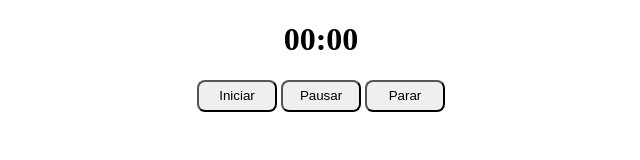
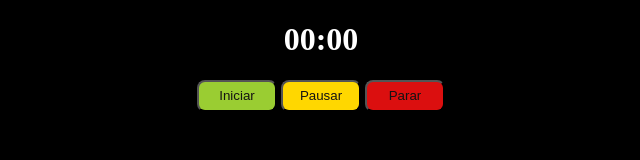
Before and after one commit to danizelrocha/Cronometro_JS, a plain HTML site: page index.html in a window 1280 px wide. Shown: the whole page, without its empty margins (319-959 px from the left). Drawn offline with Linux system fonts and the light colour scheme.

Commit message:
Cronômetro -html-css

```diff
--- a/css/styles.css
+++ b/css/styles.css
@@ -1,3 +1,11 @@
+body{
+    background: #000;
+}
+
+h1{
+    color: white;
+}
+
 div{
     text-align: center;
 }
@@ -7,4 +15,22 @@ button{
     width: 5rem;
     cursor: pointer;
     border-radius: 8px;
+    color: rgb(20, 19, 19);
 }
+
+button:hover{
+    color: white;
+    border-radius: 50%;
+}
+
+.start-btn{
+    background-color: yellowgreen;
+}
+
+.pause-btn{
+    background-color:gold;
+}
+
+.stop-btn{
+    background-color: rgb(219, 15, 15);
+}
--- a/index.html
+++ b/index.html
@@ -10,9 +10,15 @@
 <body>
     <div>
         <h1>00:00</h1>
-        <button>Iniciar</button>
-        <button>Pausar</button>
-        <button>Parar</button>
+        <button
+         class="start-btn"
+         onclick="start()">Iniciar</button>
+        <button
+         class="pause-btn"
+         onclick="pause()">Pausar</button>
+        <button
+         class="stop-btn"
+         onclick="stop()">Parar</button>
     </div>
 </body>
 <script src="js/scripty.js"></script>
--- a/js/scripty.js
+++ b/js/scripty.js
@@ -0,0 +1,11 @@
+function start(){
+    console.log('iniciou')
+}
+
+function pause(){
+    console.log('Pausou')
+}
+
+function stop(){
+    console.log('Parou')
+}
```
